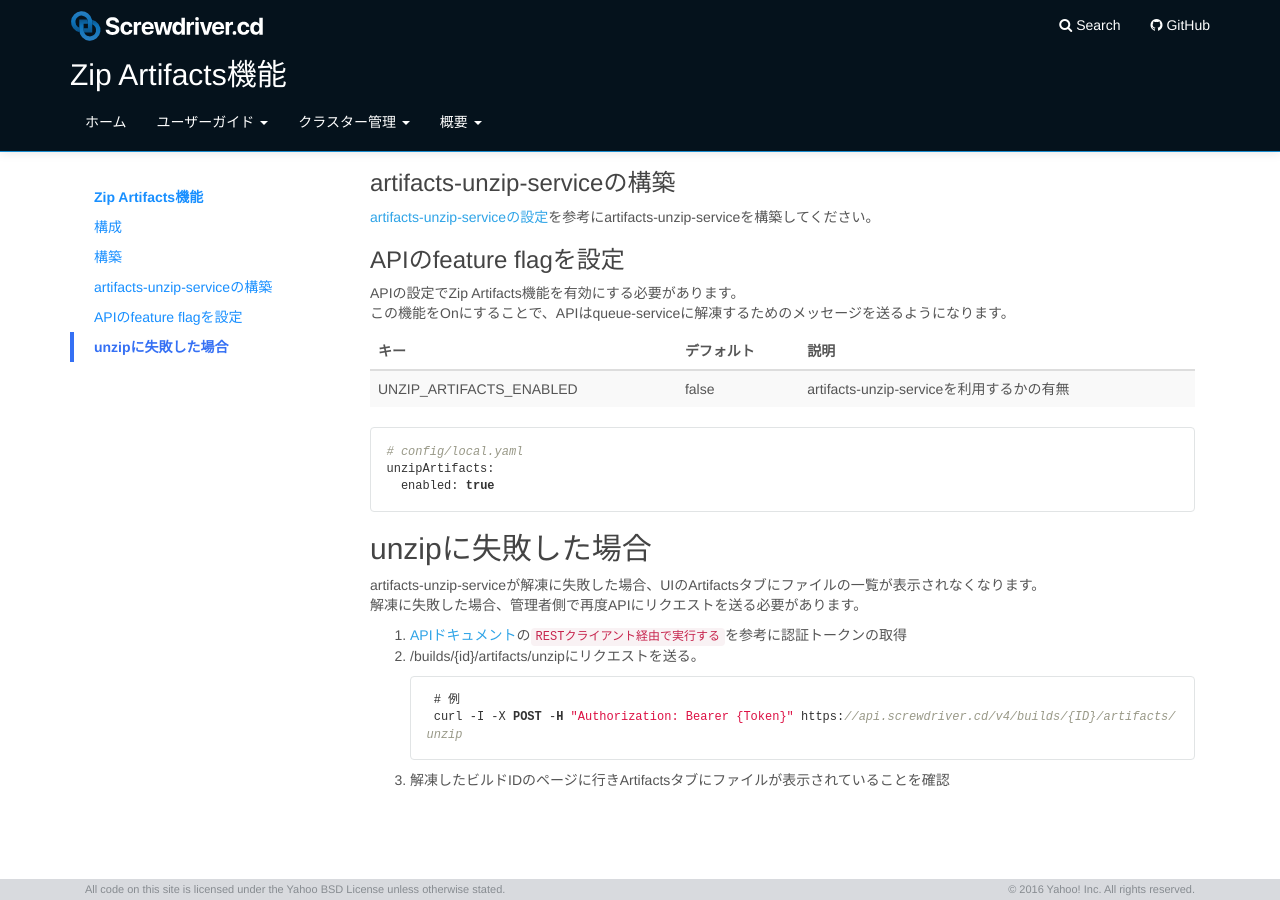
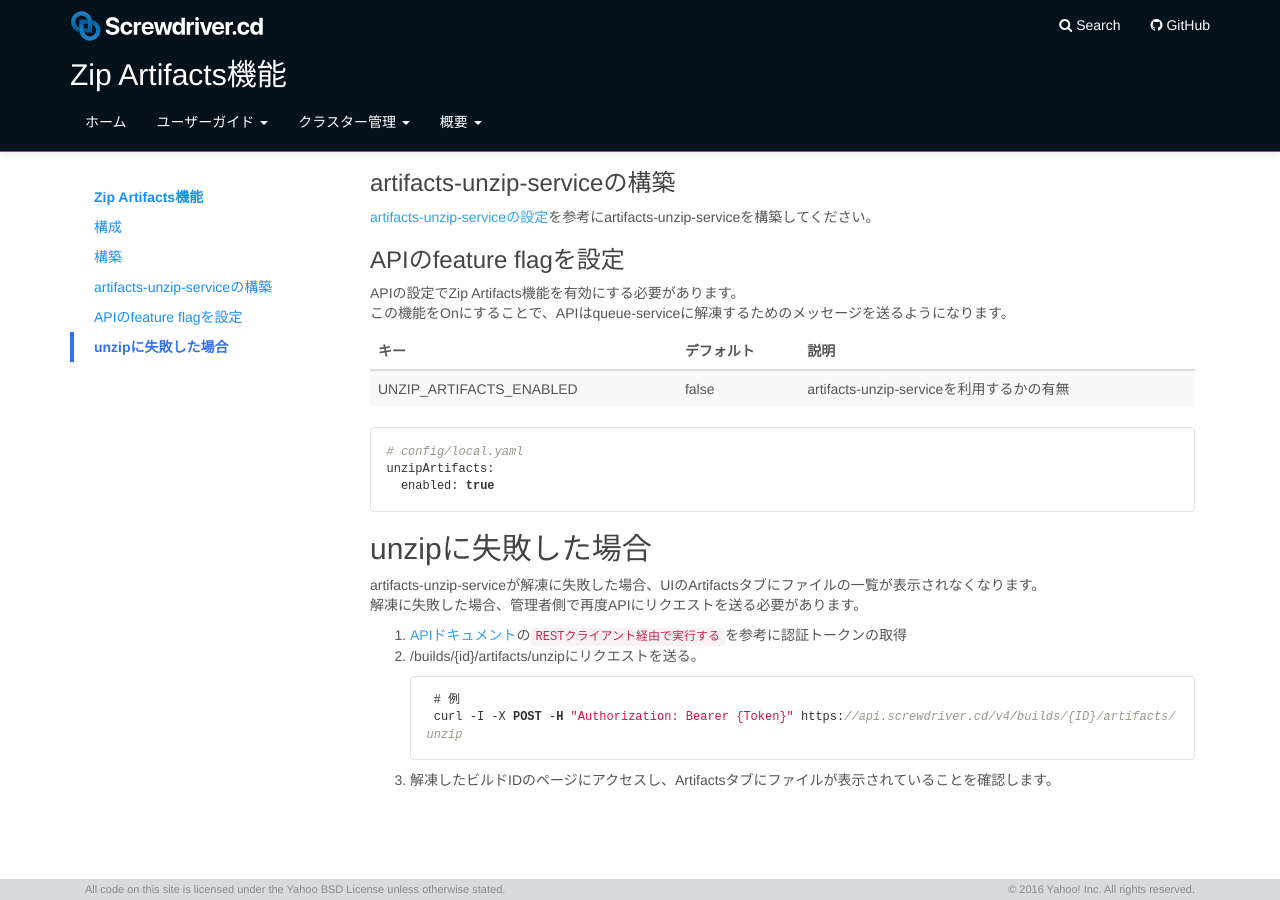
Before and after one commit to screwdriver-cd/guide, a Jekyll site: the page built from docs/ja/cluster-management/zip-artifacts.md, in a window 1280 px wide and 900 px high, scrolled down 525 px. Built offline with Jekyll 4.4.1, drawn with Linux system fonts in a browser that asks for light colours.

Commit message:
Update docs/ja/cluster-management/zip-artifacts.md
Co-authored-by: Hiroki Takatsuka <3445553+tk3fftk@users.noreply.github.com>

````diff
--- a/docs/ja/cluster-management/zip-artifacts.md
+++ b/docs/ja/cluster-management/zip-artifacts.md
@@ -68,4 +68,4 @@ artifacts-unzip-serviceが解凍に失敗した場合、UIのArtifactsタブに
     curl -I -X POST -H "Authorization: Bearer {Token}" https://api.screwdriver.cd/v4/builds/{ID}/artifacts/unzip
     ```
 
-1. 解凍したビルドIDのページに行きArtifactsタブにファイルが表示されていることを確認
+1. 解凍したビルドIDのページにアクセスし、Artifactsタブにファイルが表示されていることを確認します。
````
